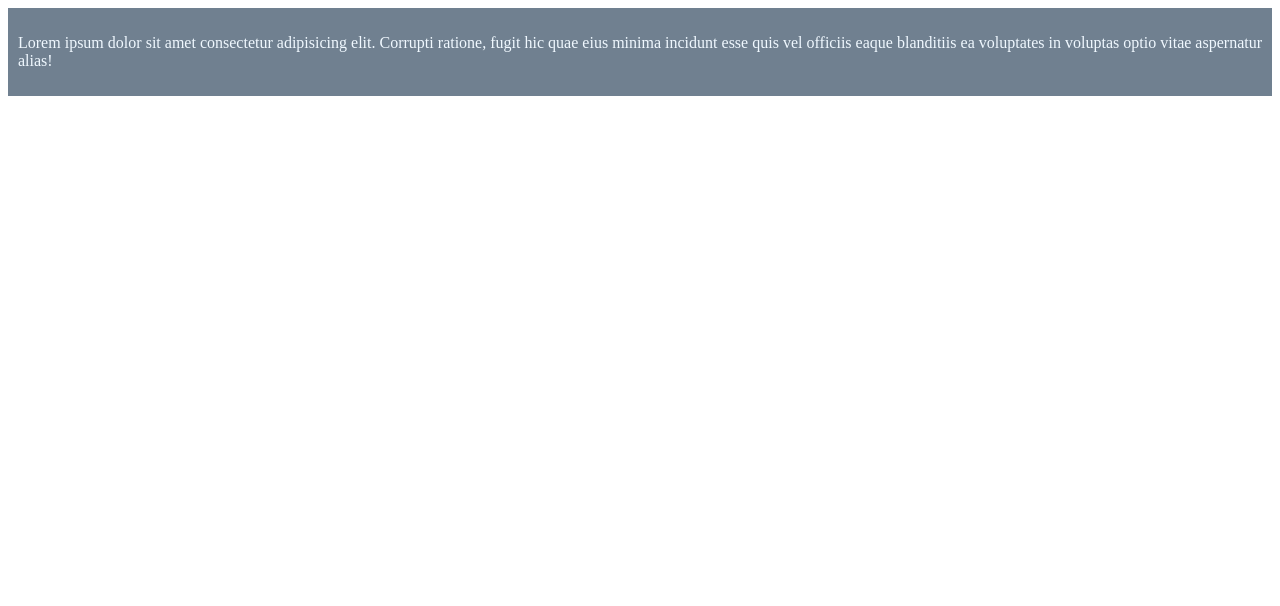
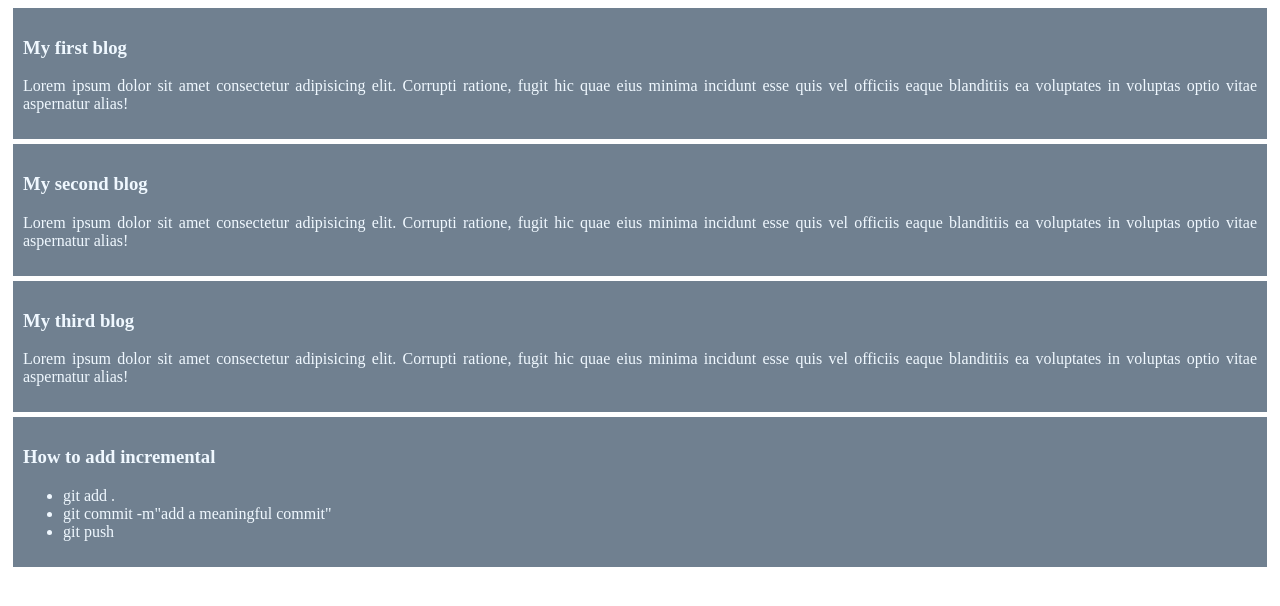
Before and after one commit to Suborna-Akter/my-simple-website, a plain HTML site: page index.html in a window 1280 px wide. Drawn offline with Linux system fonts and the light colour scheme.

Commit message:
added a list

```diff
--- a/Styles/index.css
+++ b/Styles/index.css
@@ -3,4 +3,5 @@ div{
     padding: 10px;
     color: aliceblue;
     text-align: justify;
+    margin: 5px;
 }
--- a/index.html
+++ b/index.html
@@ -8,7 +8,27 @@
 </head>
 <body>
     <div>
+        <h3>My first blog</h3>
         <p>Lorem ipsum dolor sit amet consectetur adipisicing elit. Corrupti ratione, fugit hic quae eius minima incidunt esse quis vel officiis eaque blanditiis ea voluptates in voluptas optio vitae aspernatur alias!</p>
+    </div>
+
+    <div>
+        <h3>My second blog</h3>
+        <p>Lorem ipsum dolor sit amet consectetur adipisicing elit. Corrupti ratione, fugit hic quae eius minima incidunt esse quis vel officiis eaque blanditiis ea voluptates in voluptas optio vitae aspernatur alias!</p>
+    </div>
+
+    <div>
+        <h3>My third  blog</h3>
+        <p>Lorem ipsum dolor sit amet consectetur adipisicing elit. Corrupti ratione, fugit hic quae eius minima incidunt esse quis vel officiis eaque blanditiis ea voluptates in voluptas optio vitae aspernatur alias!</p>
+    </div>
+
+    <div>
+        <h3>How to add incremental</h3>
+        <ul>
+            <li>git add .</li>
+            <li>git commit -m"add a meaningful commit"</li>
+            <li>git push</li>
+        </ul>
     </div>
 </body>
 </html>
```
